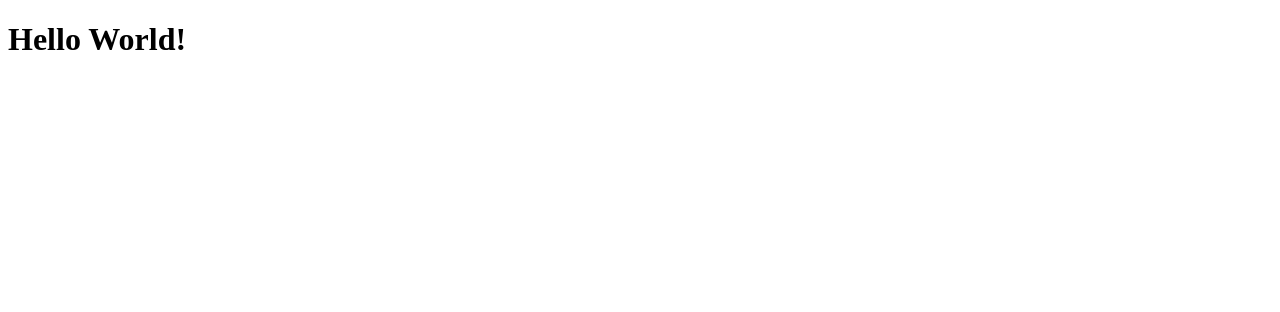
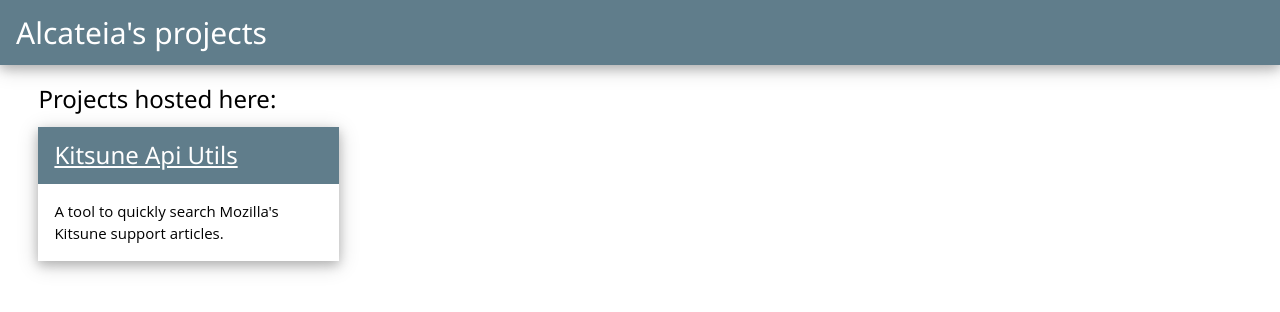
Before and after one commit to brwolfgang/brwolfgang.github.io, a plain HTML site: page index.html in a window 1280 px wide. Drawn offline with nearby package versions, Linux system fonts and the light colour scheme.

Commit message:
Adiciona KitsuneApiUtils à listagem de projetos

```diff
--- a/index.html
+++ b/index.html
@@ -2,9 +2,33 @@
         "http://www.w3.org/TR/html4/loose.dtd">
 <html>
 <head>
-    <title>Alcateia Site</title>
+    <meta content="text/html">
+    <meta charset="utf-8">
+    <title>Kitsune Utils</title>
+    <link rel="stylesheet" href="https://www.w3schools.com/w3css/4/w3.css">
+    <link rel="stylesheet" href="https://cdnjs.cloudflare.com/ajax/libs/font-awesome/4.7.0/css/font-awesome.min.css">
+    <style type="text/css">
+        body {
+            font-family: "Open Sans", sans-serif;
+        }
+    </style>
 </head>
 <body>
-<h1>Hello World!</h1>
+<div>
+    <div class="w3-container w3-blue-gray w3-margin-bottom w3-card-4">
+        <h2>Alcateia's projects</h2>
+    </div>
+    <div style="margin-left: 3%; margin-right: 3%">
+        <h3>Projects hosted here:</h3>
+
+        <div class="w3-margin-bottom w3-col s3 w3-card-4 w3-margin-right">
+            <header class="w3-container w3-blue-grey"><h3><a href="kitsuneApi">Kitsune Api Utils</a></h3></header>
+            <div class="w3-container">
+                <div class="w3-section">
+                    <p>A tool to quickly search Mozilla's Kitsune support articles.</p>
+                </div>
+            </div>
+        </div>
+
+    </div>
 </body>
-</html>
```
